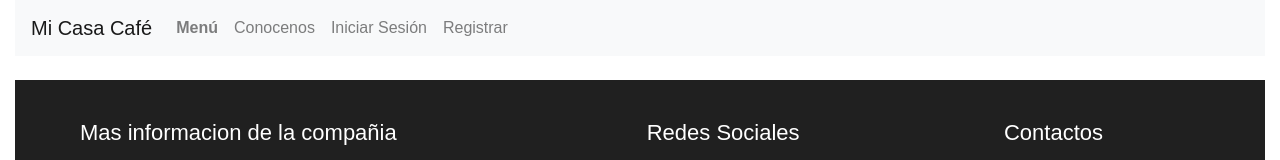
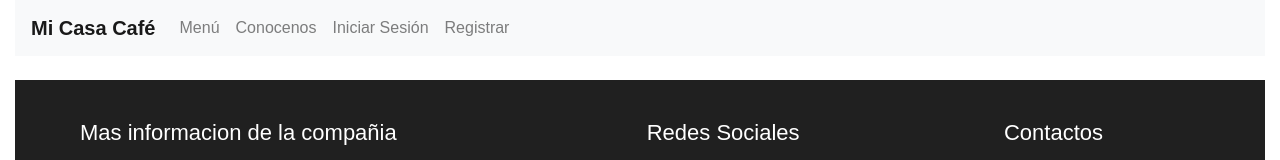
Before and after one commit to Alf0ns018/Mi_Cafe, a React (Create React App) app: page / in a window 1280 px wide. Shown: the top 160 px of the page. Built offline with nearby package versions, Linux system fonts and the light colour scheme; grey boxes are pictures that could not be loaded.

Commit message:
Puse en negrito mi casa cafe

```diff
--- a/src/componentes/inicio/header.js
+++ b/src/componentes/inicio/header.js
@@ -7,11 +7,11 @@ class Header extends Component {
         return (
             <div id="header">
                 <nav className="navbar navbar-expand-lg navbar-light bg-light">
-                    <Link className="navbar-brand" to="/home"> Mi Casa Café</Link>
+                    <Link className="navbar-brand" to="/home"> <b> Mi Casa Café </b> </Link>
                     <div class="collapse navbar-collapse" id="navbarNav">
                         <ul class="navbar-nav">
                         <li class="nav-item">
-                                <Link class="nav-link" to="menu"><b>Menú</b></Link>
+                                <Link class="nav-link" to="menu"> Menú </Link>
                             </li>
                             <li class="nav-item">
                                 <Link class="nav-link" to="conocenos"> Conocenos </Link>
```
